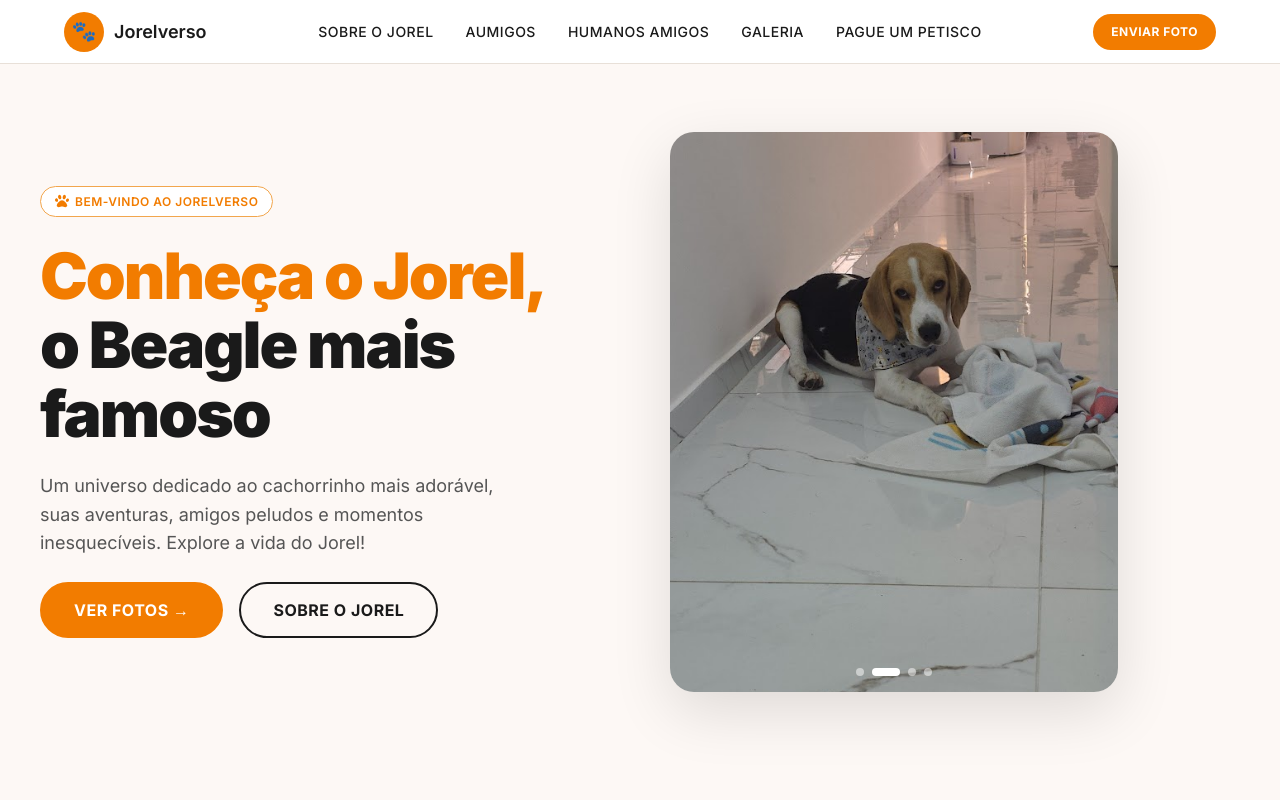
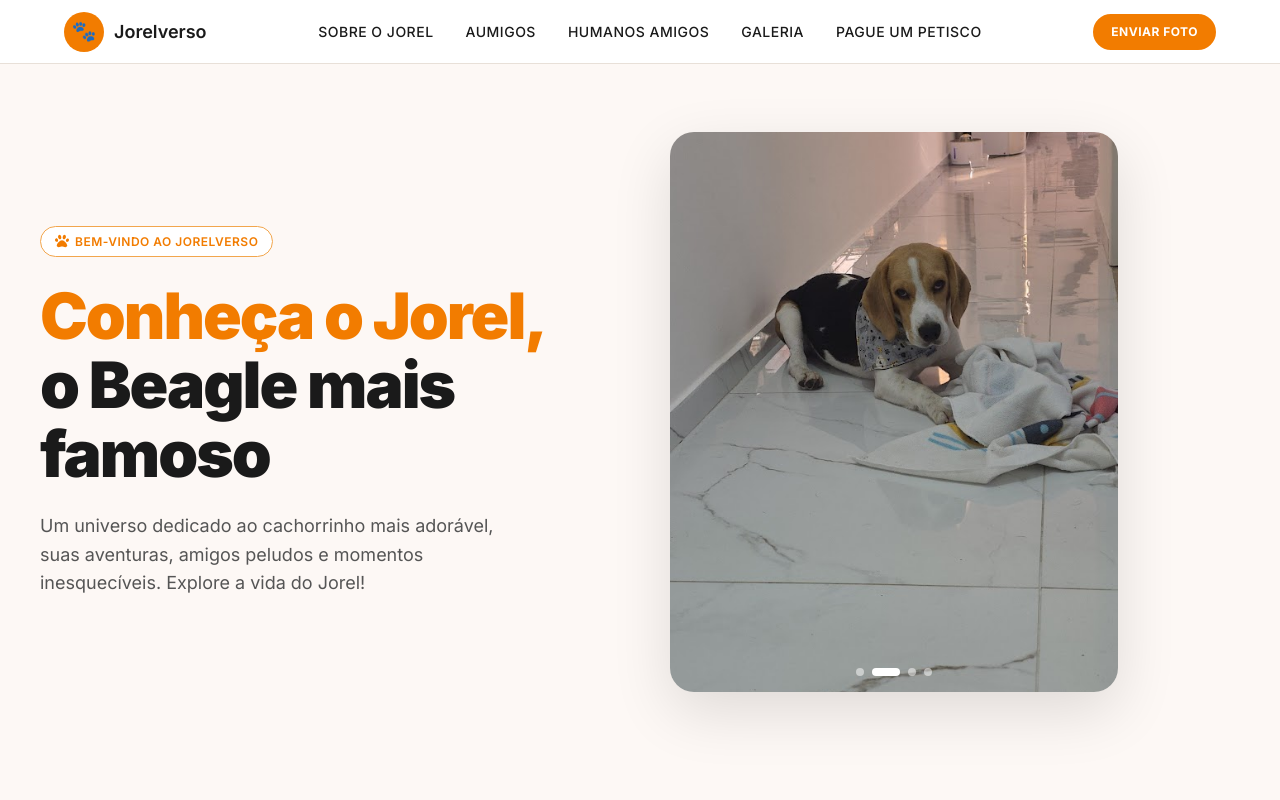
Before and after one commit to allysonxavier/Jorel.dev, a Next.js app: page / in a window 1280 px wide. Shown: the top 800 px of the page. Built offline with nearby package versions, Linux system fonts and the light colour scheme.

Commit message:
refactor(hero): remove buttons from hero section
Removed redundant buttons and associated styles in the HeroSection to simplify the layout and reduce clutter.

```diff
--- a/src/components/organisms/HeroSection/index.tsx
+++ b/src/components/organisms/HeroSection/index.tsx
@@ -11,7 +11,6 @@ import { jorelPhotos } from 'constants/jorel'
 import { FaPaw } from 'react-icons/fa'
 
 import SectionBadge from 'components/atoms/SectionBadge'
-import Button from 'components/atoms/Button'
 
 import S from './styles.module.css'
 
@@ -45,17 +44,6 @@ const HeroSection = () => {
             Um universo dedicado ao cachorrinho mais adorável, suas aventuras,
             amigos peludos e momentos inesquecíveis. Explore a vida do Jorel!
           </p>
-
-          <div className={S.actions}>
-            <Button as="a" href="#momentos" label="Ver Fotos →" size="large" />
-            <Button
-              as="a"
-              href="#sobre"
-              label="Sobre o Jorel"
-              variant="outline"
-              size="large"
-            />
-          </div>
         </div>
 
         <div className={S.slideshow}>
--- a/src/components/organisms/HeroSection/styles.module.css
+++ b/src/components/organisms/HeroSection/styles.module.css
@@ -50,12 +50,6 @@
   color: var(--color-text-secondary);
   line-height: 1.6;
   max-width: 480px;
-}
-
-.actions {
-  display: flex;
-  gap: 16px;
-  flex-wrap: wrap;
 }
 
 /* Slideshow */
```
